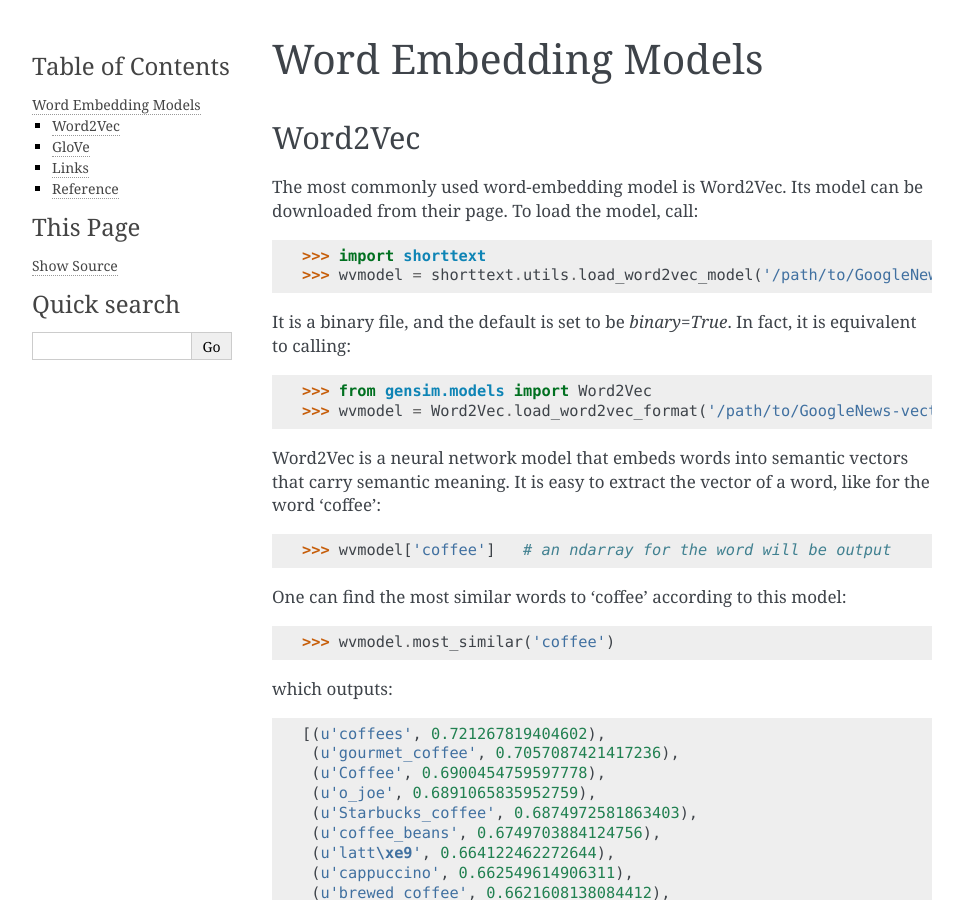
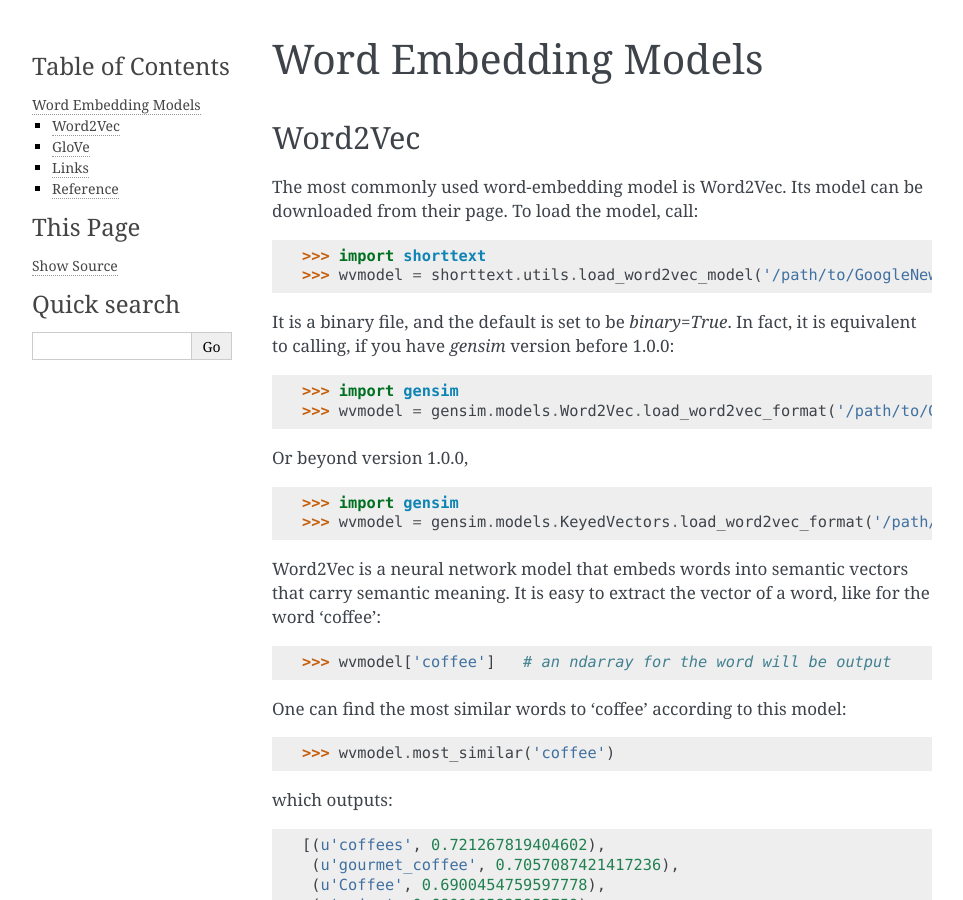
Before and after one commit to stephenhky/PyShortTextCategorization, a Sphinx documentation site: the page built from docs/tutorial_wordembed.rst, in a window 1280 px wide and 900 px high. Shown: the whole window, without its empty margins (148-1111 px from the left). Built offline with Sphinx 7.4.7, drawn with Linux system fonts in a browser that asks for light colours.

Commit message:
change word2vec model loading because of the deprecation method in gensim with version >= 1.0.0

```diff
--- a/docs/tutorial_wordembed.rst
+++ b/docs/tutorial_wordembed.rst
@@ -10,10 +10,17 @@
 >>> import shorttext
 >>> wvmodel = shorttext.utils.load_word2vec_model('/path/to/GoogleNews-vectors-negative300.bin.gz')
 
-It is a binary file, and the default is set to be `binary=True`. In fact, it is equivalent to calling:
+It is a binary file, and the default is set to be `binary=True`. In fact, it is equivalent to calling,
+if you have `gensim` version before 1.0.0:
 
->>> from gensim.models import Word2Vec
->>> wvmodel = Word2Vec.load_word2vec_format('/path/to/GoogleNews-vectors-negative300.bin.gz', binary=True)
+>>> import gensim
+>>> wvmodel = gensim.models.Word2Vec.load_word2vec_format('/path/to/GoogleNews-vectors-negative300.bin.gz', binary=True)
+
+Or beyond version 1.0.0,
+
+>>> import gensim
+>>> wvmodel = gensim.models.KeyedVectors.load_word2vec_format('/path/to/GoogleNews-vectors-negative300.bin.gz', binary=True)
+
 
 Word2Vec is a neural network model that embeds words into semantic vectors that carry semantic meaning.
 It is easy to extract the vector of a word, like for the word 'coffee':
```
Also changed, not shown: 1 other file.
